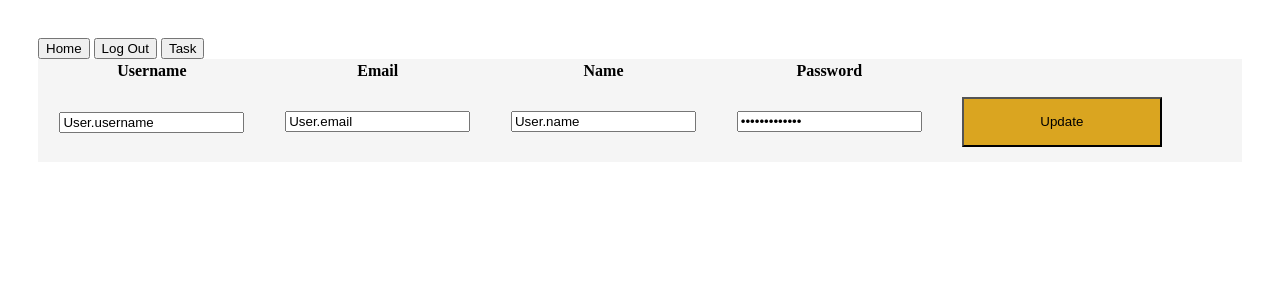
After one commit to ethanh2003/Task-Tracker, a Flask app: page /profile in a window 1280 px wide. The commit adds this page. Shown: the top 300 px of the page. Run offline with Flask 2, Linux system fonts and the light colour scheme.

Commit message:
started profile function

```diff
--- a/app.py
+++ b/app.py
@@ -104,23 +104,40 @@ def login():
 @app.route("/updateUser/<int:user_id>", methods=['GET', 'POST'])
 def updateUser(user_id):
     global user
+    url=str(request.form.get("redirect"))
     if request.method == 'POST':
-        User = User.query.filter_by(id=user_id).first()
-        if(request.form["updatePass"]!=User.password):
-            User.password=request.form["updatePass"]
-        if(request.form["editEmail"]!=User.email):
-            User.email=request.form["editEmail"]
-        if(request.form["editAccess"]=="Basic"):
-            access=False
-        elif(request.form["editAccess"]=="Admin"):
-            access = True
-        if(access!=User.access):
-            User.access=access
+        url=request.form.get("redirect")
+        editUser = User.query.filter_by(id=user_id).first()
+        if(request.form.get("updatePass", False)!=editUser.password):
+            editUser.password=request.form["updatePass"]
+        if(request.form.get("editEmail", False)!=editUser.email):
+            editUser.email=request.form["editEmail"]
+        if(request.form.get("editUsername", False)!=editUser.username):
+            editUser.username=request.form["editUsername"]
+        if(request.form.get("editName", False)!=editUser.name):
+            editUser.name=request.form["editName"]
+        if(url != "profile"):
+            if(request.form.get("editAccess", False)=="Basic"):
+                access=False
+            elif(request.form.get("editAccess", False)=="Admin"):
+                access = True
+            if(access!=editUser.access):
+                editUser.access=access
+
         db.session.commit()
     return redirect(url_for("viewUsers"))
-@app.route('/ViewUsers')
+@app.route('/ViewUsers', methods=['GET', 'POST'])
 def viewUsers():
     global user
+    if request.method == 'POST':
+        name =  request.form.get("name")
+        email =  request.form.get("email")
+        username =  request.form.get("username")
+        password =  request.form.get("password")
+        access = request.form.get("access")
+        new_user = User(name=name,email=email,username=username,password=password,access=bool(access))
+        db.session.add(new_user)
+        db.session.commit()
     user_list = User.query.all()
     return render_template('ViewUsers.html',user_list=user_list,user=user)
 @app.route("/deleteUser/<int:user_id>")
@@ -135,7 +152,26 @@ def logout():
     global user
     user=User
     return render_template('index.html')
+@app.route("/profile")
+def profile():
+    global user
 
+    return render_template('profile.html',user=user)
+@app.route("/profileEdit", methods=['GET', 'POST'])
+def profileEdit():
+    global user
+    if request.method == 'POST':
+        editUser = user
+        if(request.form.get("updatePass", False)!=editUser.password):
+            editUser.password=request.form["updatePass"]
+        if(request.form.get("editEmail", False)!=editUser.email):
+            editUser.email=request.form["editEmail"]
+        if(request.form.get("editUsername", False)!=editUser.username):
+            editUser.username=request.form["editUsername"]
+        if(request.form.get("editName", False)!=editUser.name):
+            editUser.name=request.form["editName"]
+        db.session.commit()
+    return redirect(url_for("profile"))
 if __name__ == "__main__":
     with app.app_context():
         db.create_all()
--- /dev/null
+++ b/templates/profile.html
@@ -0,0 +1,41 @@
+<!DOCTYPE html>
+<html lang="en">
+
+<head>
+    <meta charset="UTF-8">
+    <meta name="viewport" content="width=device-width, initial-scale=1.0">
+    <title>Task Tracker</title>
+    <link rel="stylesheet" href="./static/main.css">
+</head>
+<a href="/"><button>Home</button></a>
+<a href="/logout"><button>Log Out</button></a>
+<a href="/task"><button>Task</button></a>
+{%if user.access==1%}
+<a href="/ViewUsers"><button>User Managment</button></a>
+{%endif%}
+<body>
+    <div class="todo">
+        <table>
+           <thead>
+           <tr>
+               <th>Username</th>
+               <th>Email</th>
+               <th>Name</th>
+               <th>Password</th>
+               <th></th>
+               <th></th>
+           </thead>
+           </tr>
+           <tbody>
+<form action="/profileEdit" method="Post">
+    <td class="title"><input type="text" name="editUsername" value="{{ user.username }}"></td>
+    <td><input type="text" name="editEmail" value="{{ user.email }}"></td>
+    <td><input type="text" name="editName" value="{{ user.name }}"></td>
+    <td><input type="password" name="updatePass" value={{user.password}}>
+    <td><a href="/profileEdit"><button type="submit">Update</button></a>
+        <input type="hidden" name="redirect" value="profile"></td> </form>
+
+    </table>
+</div>
+    </body>
+    </html>
```
Also changed, not shown: templates/ViewUsers.html (+24 -10 lines), templates/task.html (+7 -0 lines), instance/database.sqlite.
